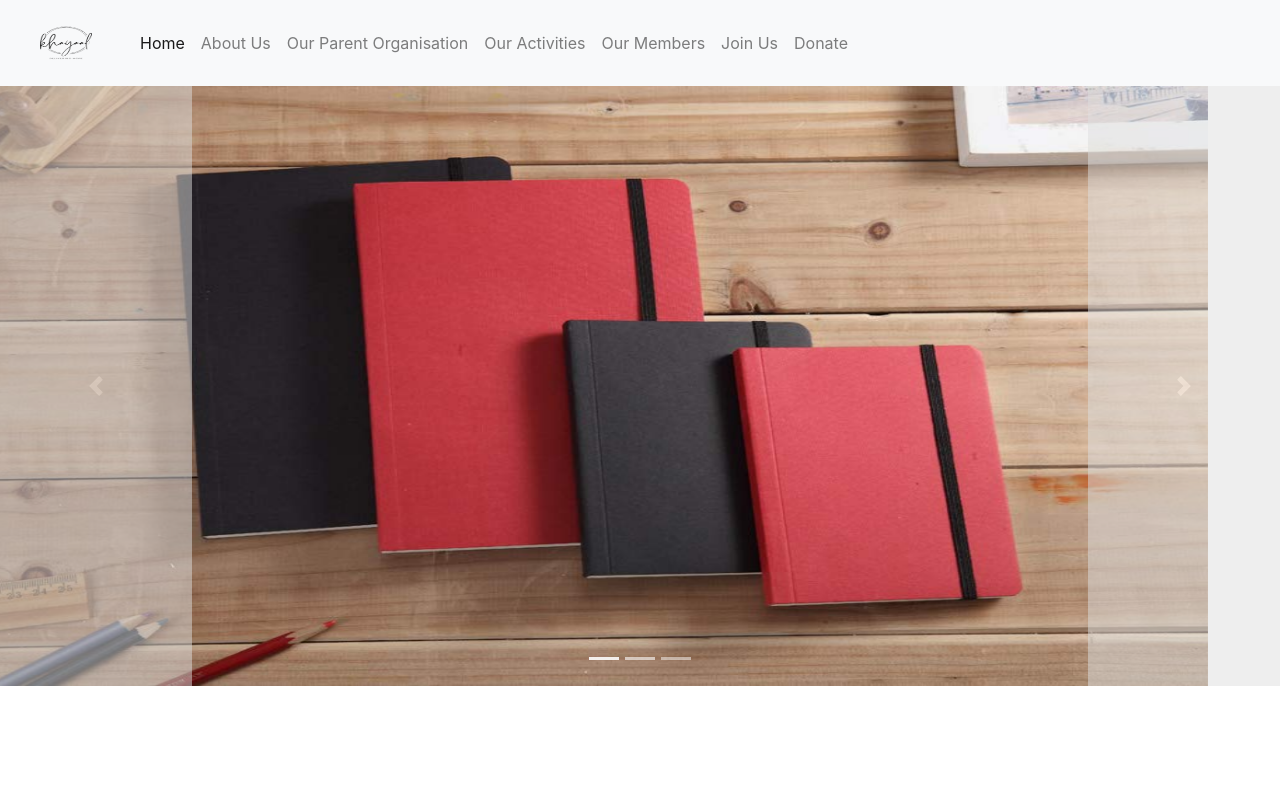
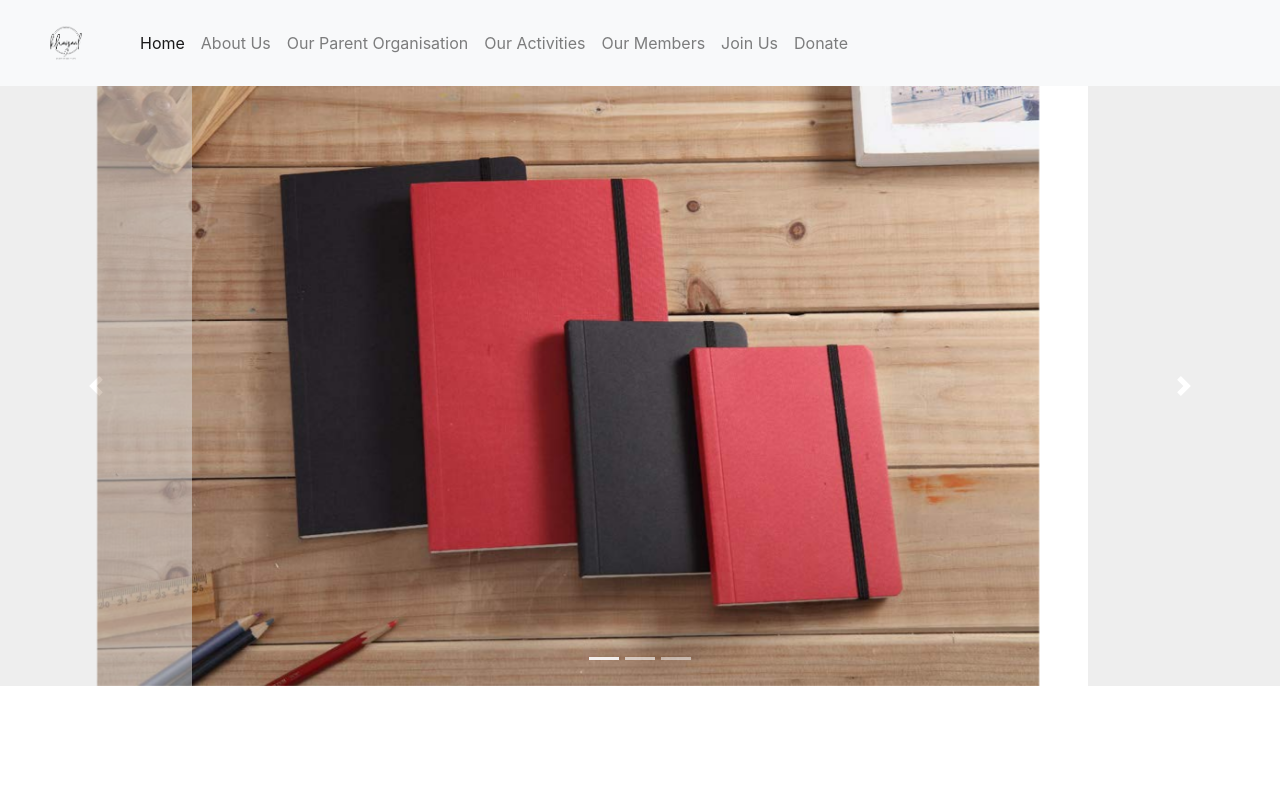
Before and after one commit to satin-04/Khayaal, a plain HTML site: page index.html in a window 1280 px wide. Shown: the top 797 px of the page. Drawn offline with nearby package versions, Linux system fonts and the light colour scheme.

Commit message:
second commit

```diff
--- a/index.html
+++ b/index.html
@@ -41,6 +41,16 @@
       	padding-left: 0px;
       	text-align: center;
       }
+
+
+      img {
+        display: inline-block;
+        vertical-align: middle;
+        max-height: 100%;
+        max-width: 100%;
+        object-fit: contain;
+        }
+
 
 
 		/*.carousel-indicators li {
@@ -208,7 +218,6 @@ Donate -->
   		</div>
   	</div>
 
-  </div>
 
   	<div class="row no-gutters">
   		<div class="col-lg-6">
@@ -226,6 +235,8 @@ Donate -->
   			<img src="KhayaalLOGO.png">
   		</div>
   	</div>
+
+  </div>
 
 <div style="background-color: #ddd; padding: 10px;">
   	<div class="container">
```
Also changed, not shown: activities.html (+8 -0 lines).
